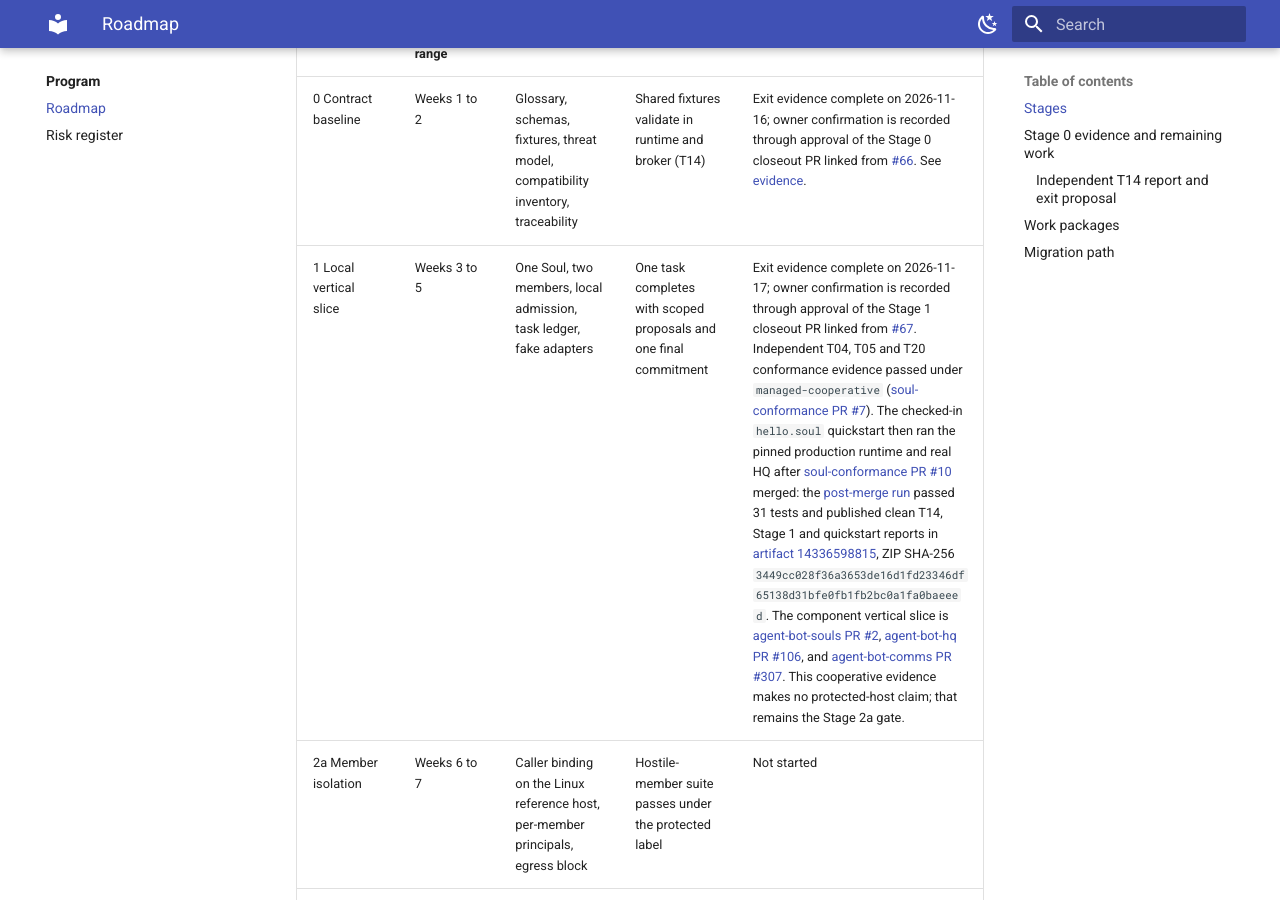
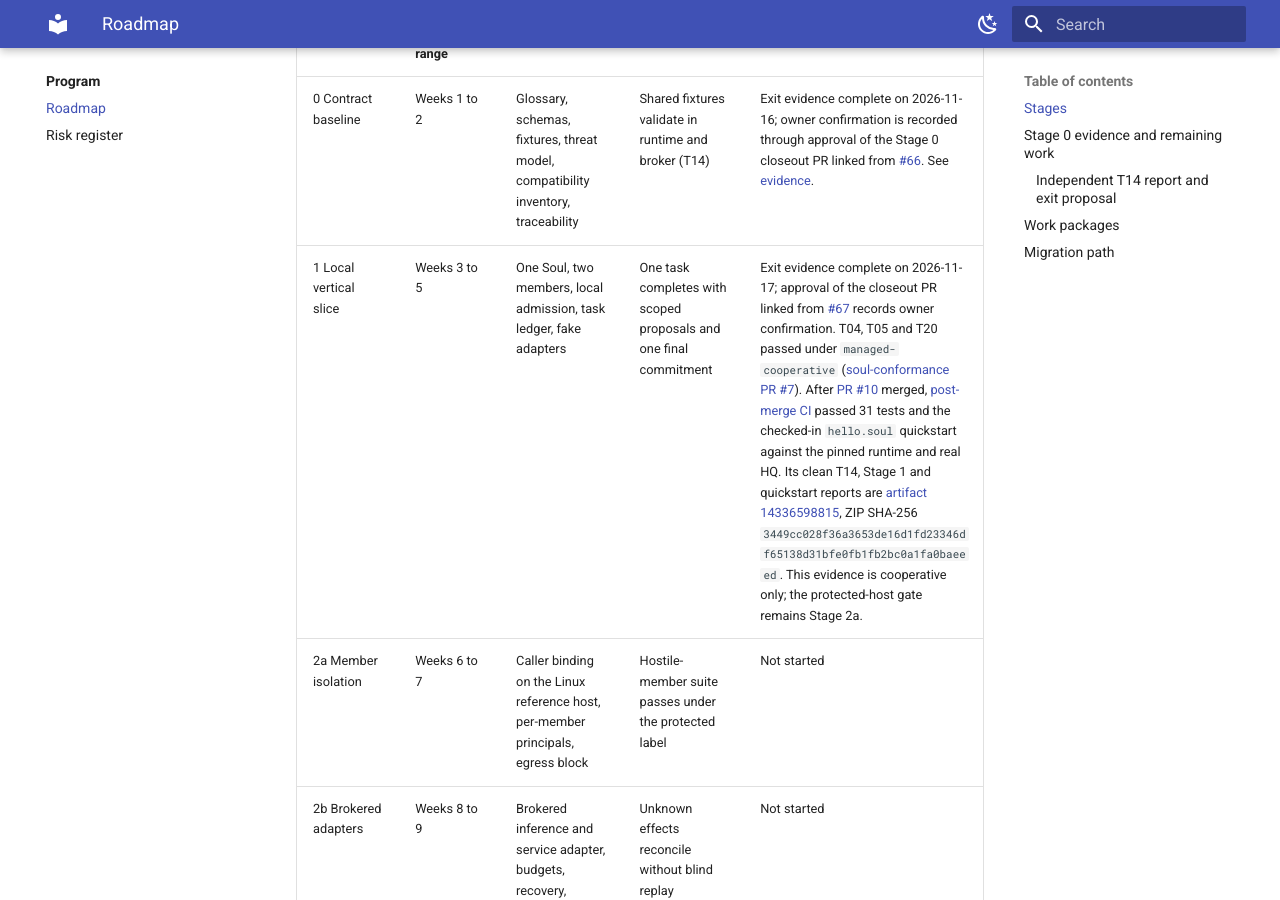
Before and after one commit to true-line/agent-bot-platform, an MkDocs documentation site: the page built from docs/10-program/roadmap.md, in a window 1280 px wide and 900 px high, scrolled down 385 px. Built offline with MkDocs 1.6.1 and Material for MkDocs 9.7.7, drawn with Linux system fonts in a browser that asks for light colours.

Commit message:
Keep Stage 1 closeout within the roadmap budget
Agent-Bot-Write: ghw_62d705782f56712a
Agent-Bot-Session: fa2486d94751

```diff
--- a/docs/10-program/roadmap.md
+++ b/docs/10-program/roadmap.md
@@ -15,7 +15,7 @@ Delivery runs in evidence-gated stages, each ending in an observable vertical sl
 | Stage | Planning range | Deliverable | Exit evidence | Recorded state |
 |---|---|---|---|---|
 | 0 Contract baseline | Weeks 1 to 2 | Glossary, schemas, fixtures, threat model, compatibility inventory, traceability | Shared fixtures validate in runtime and broker (T14) | Exit evidence complete on 2026-11-16; owner confirmation is recorded through approval of the Stage 0 closeout PR linked from [#66](https://github.com/true-line/agent-bot-platform/issues/66). See [evidence](#stage-0-evidence-and-remaining-work). |
-| 1 Local vertical slice | Weeks 3 to 5 | One Soul, two members, local admission, task ledger, fake adapters | One task completes with scoped proposals and one final commitment | Exit evidence complete on 2026-11-17; owner confirmation is recorded through approval of the Stage 1 closeout PR linked from [#67](https://github.com/true-line/agent-bot-platform/issues/67). Independent T04, T05 and T20 conformance evidence passed under `managed-cooperative` ([soul-conformance PR #7](https://github.com/true-line/soul-conformance/pull/7)). The checked-in `hello.soul` quickstart then ran the pinned production runtime and real HQ after [soul-conformance PR #10](https://github.com/true-line/soul-conformance/pull/10) merged: the [post-merge run](https://github.com/true-line/soul-conformance/actions/runs/44104254218) passed 31 tests and published clean T14, Stage 1 and quickstart reports in [artifact 14336598815](https://github.com/true-line/soul-conformance/actions/runs/44104254218/artifacts/14336598815), ZIP SHA-256 `3449cc028f36a3653de16d1fd23346df65138d31bfe0fb1fb2bc0a1fa0baeeed`. The component vertical slice is [agent-bot-souls PR #2](https://github.com/true-line/agent-bot-souls/pull/2), [agent-bot-hq PR #106](https://github.com/true-line/agent-bot-hq/pull/106), and [agent-bot-comms PR #307](https://github.com/true-line/agent-bot-comms/pull/307). This cooperative evidence makes no protected-host claim; that remains the Stage 2a gate. |
+| 1 Local vertical slice | Weeks 3 to 5 | One Soul, two members, local admission, task ledger, fake adapters | One task completes with scoped proposals and one final commitment | Exit evidence complete on 2026-11-17; approval of the closeout PR linked from [#67](https://github.com/true-line/agent-bot-platform/issues/67) records owner confirmation. T04, T05 and T20 passed under `managed-cooperative` ([soul-conformance PR #7](https://github.com/true-line/soul-conformance/pull/7)). After [PR #10](https://github.com/true-line/soul-conformance/pull/10) merged, [post-merge CI](https://github.com/true-line/soul-conformance/actions/runs/44104254218) passed 31 tests and the checked-in `hello.soul` quickstart against the pinned runtime and real HQ. Its clean T14, Stage 1 and quickstart reports are [artifact 14336598815](https://github.com/true-line/soul-conformance/actions/runs/44104254218/artifacts/14336598815), ZIP SHA-256 `3449cc028f36a3653de16d1fd23346df65138d31bfe0fb1fb2bc0a1fa0baeeed`. This evidence is cooperative only; the protected-host gate remains Stage 2a. |
 | 2a Member isolation | Weeks 6 to 7 | Caller binding on the Linux reference host, per-member principals, egress block | Hostile-member suite passes under the protected label | Not started |
 | 2b Brokered adapters | Weeks 8 to 9 | Brokered inference and service adapter, budgets, recovery, reconciliation | Unknown effects reconcile without blind replay | Not started |
 | 3 Operator pilot | Weeks 10 to 12 | Minimal owner console and HQ CLI, enrollment, approvals, export and restore | Pilot targets met on the declared host | Not started |
```
